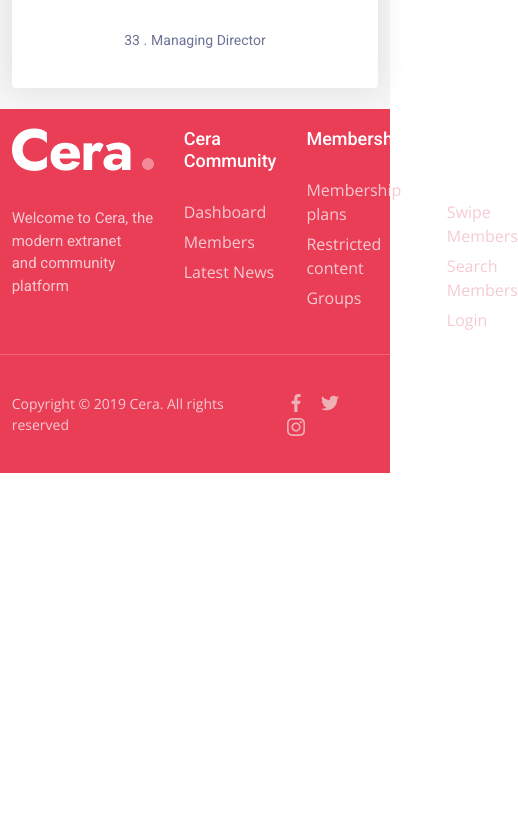
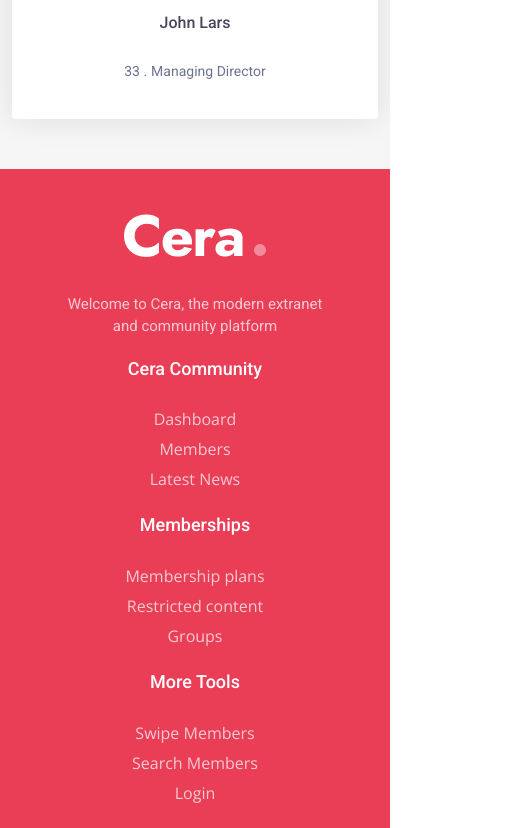
Before and after one commit to Abdul-Wahab-318/Cera, a React (Create React App) app: page / in a window 390 px wide. Shown: the part 2976-3804 px from the top of the page, 518 px wide, since content can reach past the window. Before the commit the page ends 3449 px from the top, so only its background shows below. Built offline with nearby package versions, Linux system fonts and the light colour scheme.

Commit message:
made footer fully responsive

```diff
--- a/src/components/footer/Footer.css
+++ b/src/components/footer/Footer.css
@@ -1,7 +1,7 @@
 .footer-parent{
     background-color: var(--red);
 }
-.custom-section-padding{
+.footer-parent .custom-section-padding{
     padding: 5% 0;
     border-bottom: 1px solid var(--navLoginBtnBorder);
 }
@@ -54,7 +54,7 @@
     justify-content: space-between;
     align-items: center;
 }
-.footer-copyright p{
+.footer-copyright-inner p{
     margin-bottom: 0;
     color: var(--lightPink);
     font-size: 14px;
@@ -68,3 +68,95 @@
 .footer-social-icons button img:hover{
     opacity: 0.7;
 }
+
+
+@media (min-width : 992px) and (max-width: 1199.9px)
+{
+    .footer-brand p{
+        font-size: 14px;
+    }
+    .footer-brand img{
+        width: 120px;
+    }
+    .footer-copyright{
+        padding: 25px 0;
+    }
+}
+
+@media (min-width : 768px) and (max-width: 991.8px){
+    .footer-brand p{
+        font-size: 16px;
+    }
+    .footer-main-inner{
+        display: grid;
+        gap: 41px;
+    }
+    .footer-brand{
+        grid-column: 1/ span 4;
+    }
+    .footer-copyright{
+        padding: 20px 0;
+    }
+}
+
+
+@media (min-width : 576px) and (max-width: 767.9px)
+{
+    .footer-parent .custom-section-padding{
+        padding: 45px 0;
+    }
+    .footer-brand{
+        text-align: center;
+    }
+    .footer-brand p{
+        margin-bottom: unset;
+    }
+    .footer-main-inner{
+        grid-template-columns: 1fr;
+        gap: 20px;
+        justify-items: center;
+        text-align: center;
+    }
+    .footer-copyright .custom-container{
+        padding: 25px 0;
+    }
+    .footer-copyright-inner{
+        display: flex;
+        flex-direction: column;
+
+    }
+    .footer-copyright-inner p{
+        margin-bottom: 30px;
+    }
+}
+
+@media  (max-width: 575.8px) {
+    .footer-parent .custom-section-padding{
+        padding: 45px 0;
+    }
+    .footer-brand{
+        text-align: center;
+    }
+    .footer-brand p{
+        margin-bottom: unset;
+    }
+    .footer-main-inner{
+        grid-template-columns: 1fr;
+        gap: 20px;
+        justify-items: center;
+        text-align: center;
+    }
+    .footer-copyright .custom-container{
+        padding: 25px 0;
+    }
+    .footer-copyright-inner{
+        display: flex;
+        flex-direction: column;
+
+    }
+    .footer-copyright-inner p{
+        margin-bottom: 30px;
+        padding: 0 15px;
+        text-align: center;
+    }
+}
--- a/src/components/footer/Footer.js
+++ b/src/components/footer/Footer.js
@@ -12,7 +12,7 @@
                     <div className="footer-main-inner">
                         <div className="footer-brand">
                             <button><img src={logo} alt="" /></button>
-                            <p>Welcome to Cera, the modern extranet <br /> and community platform</p>
+                            <p>Welcome to Cera, the modern extranet<br />and community platform</p>
                         </div>
                         <div className="footer-item">
                             <ul>
```
